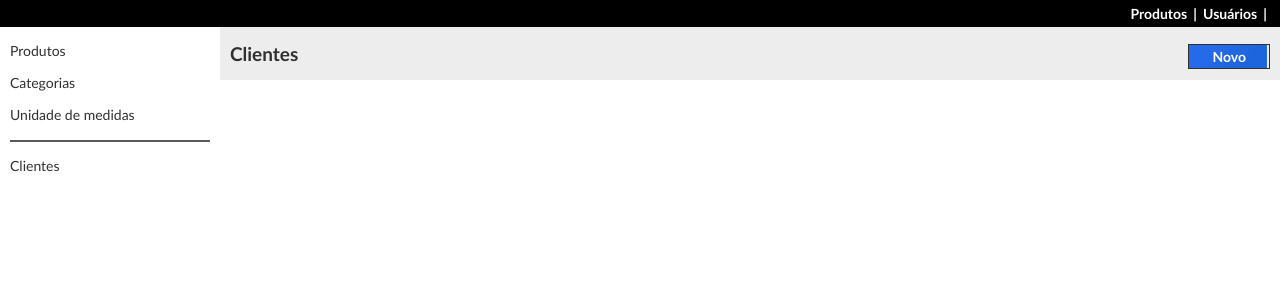
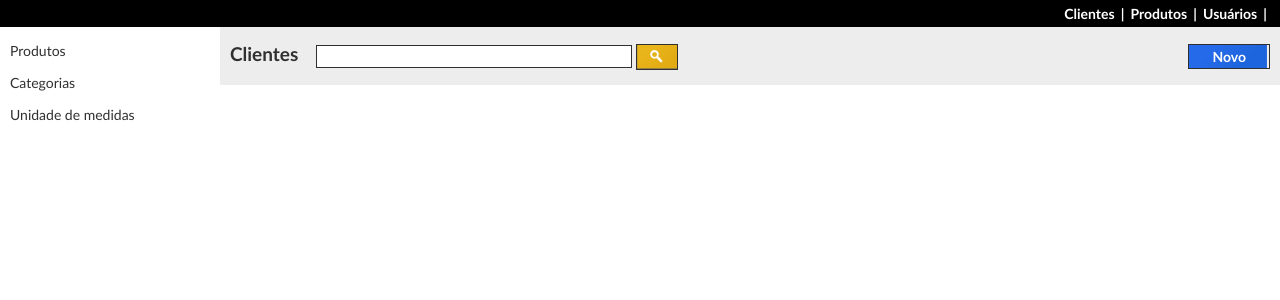
Before and after one commit to ouldsayer/project-animaniacs, a Django app: template customers/templates/customers.html in a window 1280 px wide. Shown: the top 300 px of the page. Run offline with Django 3.2, Linux system fonts and the light colour scheme; the template is opened without the code that fills it, so the values that code supplies are empty; parts of the project's set-up code (start-up, migrations or seed data) failed here and were passed over.

Commit message:
busca cliente

```diff
--- a/customers/templates/customers.html
+++ b/customers/templates/customers.html
@@ -4,6 +4,13 @@
 
 {% block buttonsAreaToolBar %}
     <a href="/cliente/novo" class="newButton">Novo</a>
+{% endblock %}
+
+{% block search %}
+<form action="/clientes/nome/" method="get" id="formFilterAreaToolBar">
+	<input name="customer_name" type="text" class="defaultInput minWidth300px width50percent" value="{{ customer_name }}" />
+	<button type="submit" class="searchButton">Filtrar</button>
+</form>
 {% endblock %}
 
 {% block content %}
--- a/templates/main.html
+++ b/templates/main.html
@@ -8,6 +8,8 @@
 <body>
 	<header id="topBar" class="bodyMargin">
 		<nav id="groups">
+			<a href="{% url mitsuisushibar.customers.views.index %}" class="simpleLink">Clientes</a>
+			<span class="leftRight3px">|</span>
 			<a href="{% url mitsuisushibar.products.views.index %}" class="simpleLink">Produtos</a>
 			<span class="leftRight3px">|</span>
 			<!--
@@ -28,23 +30,25 @@
 				<li class="topBottom15px"><a href="#" class="simpleLink">Saída de Produtos</a></li>
 				-->
 				<li class="topBottom15px"><a href="{% url mitsuisushibar.categories.views.index %}" class="simpleLink">Categorias</a></li>
-				<li class="divisor topBottom1px"><a href="{% url mitsuisushibar.measures.views.index %}" class="simpleLink">Unidade de medidas</a></li>
+				<li class="topBottom1px"><a href="{% url mitsuisushibar.measures.views.index %}" class="simpleLink">Unidade de medidas</a></li>
 				<!--
     				<li class="topBottom1px"><span class="selected">Unidade de medidas</span></li>
 				-->
 
-				<li class="topBottom15px"><a href="{% url mitsuisushibar.customers.views.index %}" class="simpleLink">Clientes</a></li>
+
 			</ul>
 		</nav>
 		<div id="areaDetail">
 			<div id="areaToolBar" class="bodyRighttMargin">
 				<h2 class="title">{% block title %}Home{% endblock %}</h2>
+				{% block search %}
 				<!--
 				<form action="#" method="get" id="formFilterAreaToolBar">
 					<input type="text" class="defaultInput minWidth300px width50percent" value="Luigi Oliveira Tricoli" />
 					<button type="submit" class="searchButton">Filtrar</button>
 				</form>
 				-->
+				{% endblock %}
 				<div id="buttonsAreaToolBar">
     				{% block buttonsAreaToolBar %}{% endblock %}
 				</div>
--- a/urls.py
+++ b/urls.py
@@ -49,6 +49,7 @@ urlpatterns = patterns('',
     (r'^usuario/deletar/(?P<user_id>\d+)/$', 'mitsuisushibar.users.views.delete'),
 
     (r'^clientes/$', 'mitsuisushibar.customers.views.index'),
+    (r'^clientes/nome/$', 'mitsuisushibar.customers.views.indexSearch'),
     (r'^cliente/novo/$', 'mitsuisushibar.customers.views.new'),
     (r'^cliente/editar/(?P<customer_id>\d+)/$', 'mitsuisushibar.customers.views.edit'),
     (r'^cliente/salvar/$', 'mitsuisushibar.customers.views.create'),
```
Also changed, not shown: customers/views.py (+15 -0 lines), mitsuisushibar.db, 5 other files.
